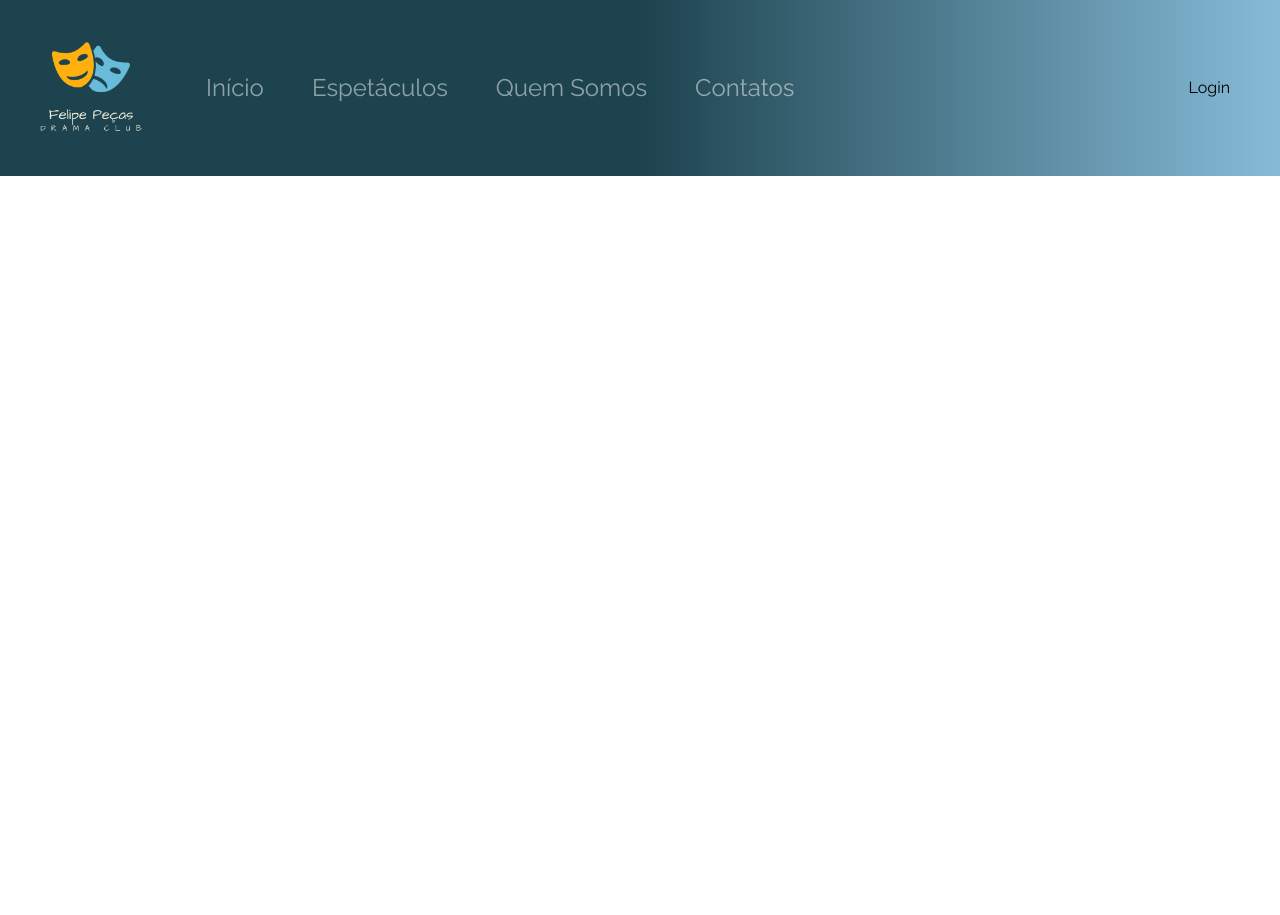
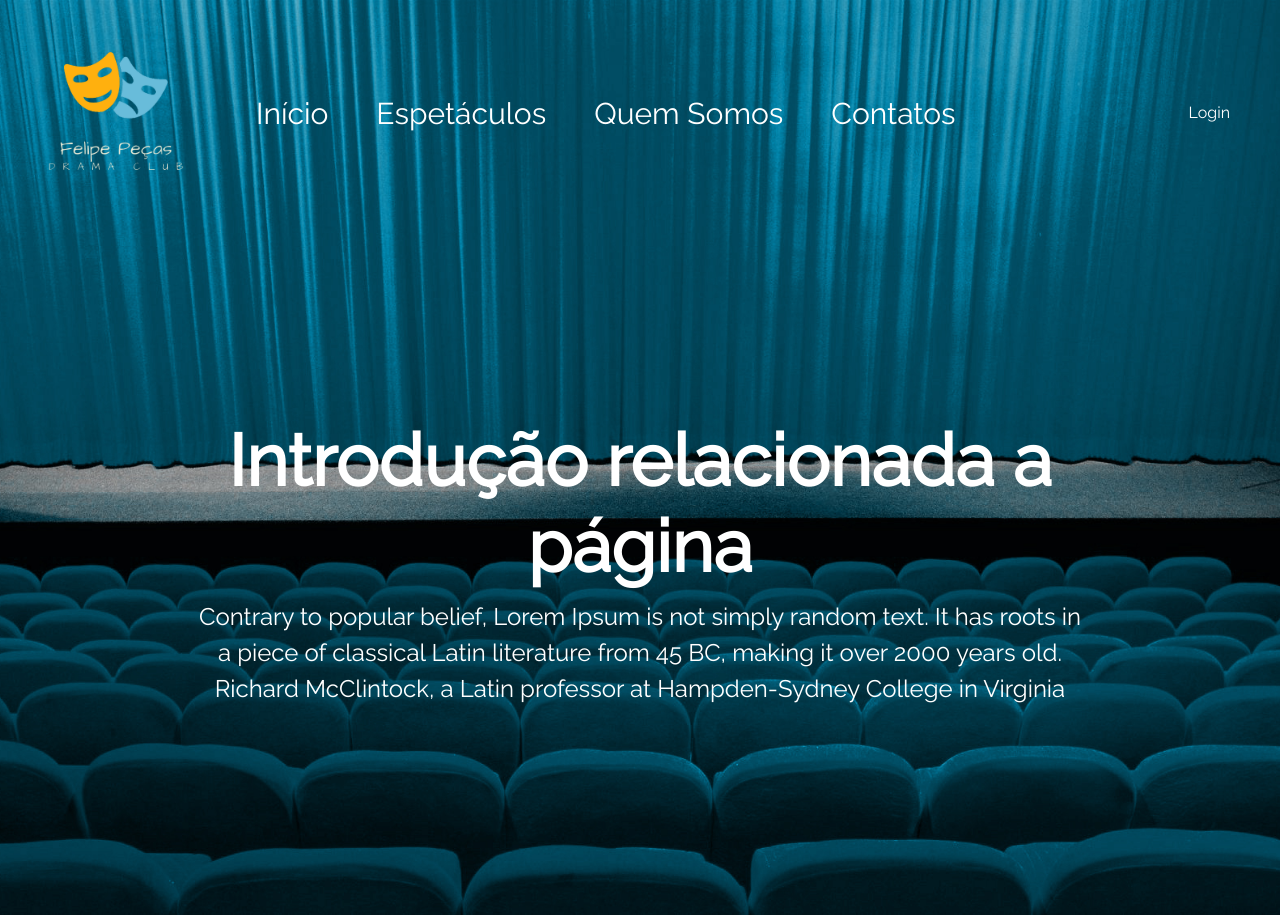
Before and after one commit to dennerEfisio/Equipe-4-Trainee-2019.2, a PHP site: page /navbar.html in a window 1280 px wide. Before the commit the page ends 176 px from the top, so only its background shows below. Run offline with PHP 8.4, Linux system fonts and the light colour scheme.

Commit message:
Alteração da navbar

```diff
--- a/view/navbar-login/css/style.css
+++ b/view/navbar-login/css/style.css
@@ -1,7 +1,48 @@
+.parallax1 {
+    background-image: url(../imgs/teatro1.jpg);
+    background-position: center top;
+    background-repeat: no-repeat;
+    background-size: cover;
+    background-attachment: fixed;
+    width: 100%;
+}
+
+.parallax1 h1 {
+    font-size: 72px;
+    color: white;
+}
+
+.parallax1 p {
+    font-size: 24px;
+    font-weight: 400;
+    color: white;
+}
+
+.conteudo {
+    padding: 15%;
+    position: relative;
+    opacity: 0;
+}
+
+.acao {
+    opacity: 1;
+    animation-name: texto-parallax;
+    animation-duration: 1s;
+    text-align: center;
+}
+
 .navFont {
-    font-size: 24px;
+    font-size: 30px;
     animation-name: navbar-top;
     animation-duration: 1.5s;
+}
+
+.navFont a {
+    color: white !important;
+}
+
+.navFont a:hover {
+    color: #F6AE2D !important;
 }
 
 .linkLogin {
@@ -11,22 +52,22 @@
     text-align: center;
     background: transparent;
     border: 0;
+    right: 0;
+    color: white;
 }
 
 .navbar-color {
-    background-image: linear-gradient(to right, #1d434e, #1d434e, #86BBD8);
+    position: relative;
+    background: transparent;
+    width: 100%;
 }
 
-.navbar-color {
-    background-image: linear-gradient(to right, #1d434e, #1d434e, #86BBD8);
-}
-
-.titulo-modal{
+.titulo-modal {
     background-color: #F6AE2D;
     padding-left: 40%;
 }
 
-.titulo-modal h3{
+.titulo-modal h3 {
     font-family: 'Raleway', sans-serif;
     font-weight: 700;
     color: white;
@@ -44,10 +85,10 @@
     color: rgb(255, 255, 255);
     font-family: 'Relaway', sans-serif;
     cursor: pointer;
-    box-shadow: 0 4px 4px 0 rgba (0,0,0, .3);
+    box-shadow: 0 4px 4px 0 rgba (0, 0, 0, .3);
 }
 
-.modal-body{
+.modal-body {
     padding: 7%;
 }
 
@@ -62,7 +103,7 @@
     }
 }
 
-.botaoModal{
+.botaoModal {
     font-family: 'Raleway', sans-serif;
     font-size: 16px;
     color: white;
@@ -72,21 +113,21 @@
     display: block;
 }
 
-.botaoModal:hover{
+.botaoModal:hover {
     color: black;
     background: #F6AE2D !important;
     outline: none;
     border: none;
 }
 
-.botaoModal:focus{
+.botaoModal:focus {
     color: black;
     background: #F26419 !important;
     outline: none;
     border: none;
 }
 
-.botaoModal:active{
+.botaoModal:active {
     color: black;
     background: #F26419 !important;
     outline: none;
@@ -98,7 +139,6 @@
         opacity: 0;
         transform: translate3d(0, -60px, 0);
     }
-
     to {
         opacity: 1;
         transform: translate3d(0, 0, 0)
@@ -109,3 +149,14 @@
     animation-name: modal;
     animation-duration: 1s;
 }
+
+@keyframes texto-parallax {
+    0% {
+        opacity: 0;
+        transform: translate(100px, 0px);
+    }
+    100% {
+        opacity: 1;
+        transform: translate(0px, 0px);
+    }
+}
--- /dev/null
+++ b/view/navbar-login/js/script.js
@@ -0,0 +1 @@
+document.getElementById("conteudo1").className += " acao";
--- a/view/navbar-login/navbar.html
+++ b/view/navbar-login/navbar.html
@@ -14,13 +14,13 @@
 </head>
 
 <body>
+    <div class="parallax1">
         <nav class="navbar navbar-expand-xl navbar-dark navbar-color">
             <a class="navbar-brand" href="#">
-            <img src="imgs/Felipe_Peças.png" width="150">
+                <img src="imgs/Felipe_Pecas.png" width="200">
             </a>
 
-        <button class="navbar-toggler" type="button" data-toggle="collapse" data-target="#menu" aria-controls="menu"
-            aria-expanded="false" aria-label="Toggle navigation">
+            <button class="navbar-toggler" type="button" data-toggle="collapse" data-target="#menu" aria-controls="menu" aria-expanded="false" aria-label="Toggle navigation">
             <spam class="navbar-toggler-icon"></spam>
         </button>
 
@@ -52,10 +52,9 @@
 
                 </ul>
                 <div class="navbar-nav ml-auto">
-                <button type="button" class="ml-4 mr-4 align-self-center linkLogin" data-toggle="modal"
-                    data-target="#myModal">Login</button>
+                    <button type="button" class="ml-4 mr-4 align-self-center linkLogin" data-toggle="modal" data-target="#myModal">Login</button>
                     <div class="modal fade" id="myModal" role="dialog">
-                    <div class="modal-dialog">
+                        <div class="modal-dialog modal-dialog-centered">
                             <div class="modal-content">
                                 <div class="modal-header titulo-modal">
                                     <button type="button" class="close fechar" data-dismiss="modal">&#9747;</button>
@@ -86,7 +85,14 @@
             </div>
 
         </nav>
+        <div class="conteudo" id="conteudo1">
+            <h1 id="titulo1"><strong>Introdução relacionada a página</strong></h1>
+            <p id="texto1">Contrary to popular belief, Lorem Ipsum is not simply random text. It has roots in a piece of classical Latin literature from 45 BC, making it over 2000 years old. Richard McClintock, a Latin professor at Hampden-Sydney College in Virginia</p>
 
+        </div>
+    </div>
+
+    <script src="js/script.js"></script>
     <script src="js/jquery.js"></script>
     <script src="js/bootstrap.js"></script>
 </body>
```
Also changed, not shown: view/navbar-login/imgs/Felipe_Pecas.png (added), view/navbar-login/imgs/Felipe_Peças.png (deleted), view/navbar-login/imgs/teatro1.jpg (added). Lines whose indentation alone changed are shown as unchanged.
